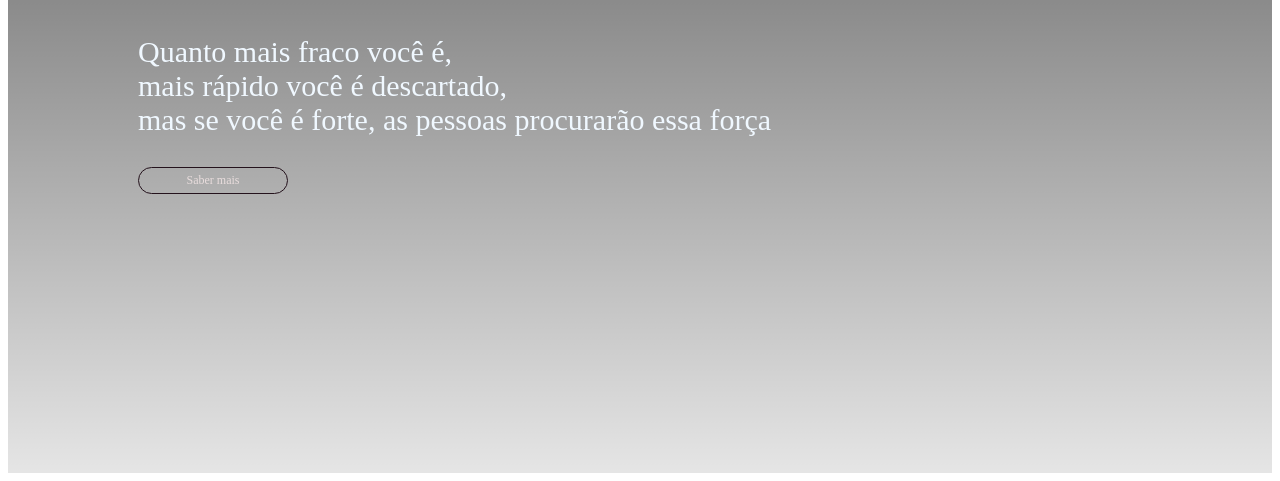
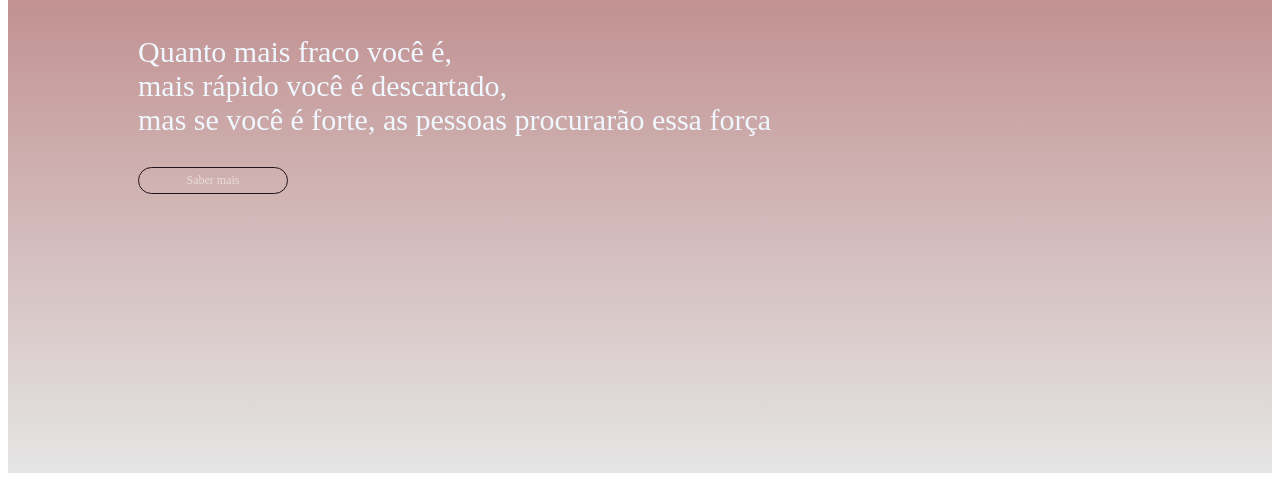
Before and after one commit to juliafzoL/atividadeportifolio2.github.io, a plain HTML site: page index.html in a window 1280 px wide. Shown: the part 335-816 px from the top of the page. Drawn offline with Linux system fonts and the light colour scheme; a web font is replaced by a local one.

Commit message:
atizlizando

```diff
--- a/sololevellingcss.css
+++ b/sololevellingcss.css
@@ -28,7 +28,7 @@ body{
 
 .background{
 
-    background-image: linear-gradient(rgba(0,0, 0, 0.7)  , rgba(0,0,0,0.1)  ), url(222253\ \(1\).gif);
+    background-image: linear-gradient(rgba(134, 17, 17, 0.7)  , rgba(0,0,0,0.1)  ), url(222253\ \(1\).gif);
     background-size: cover;
     background-position:top  center;
     width: 100%;
```
